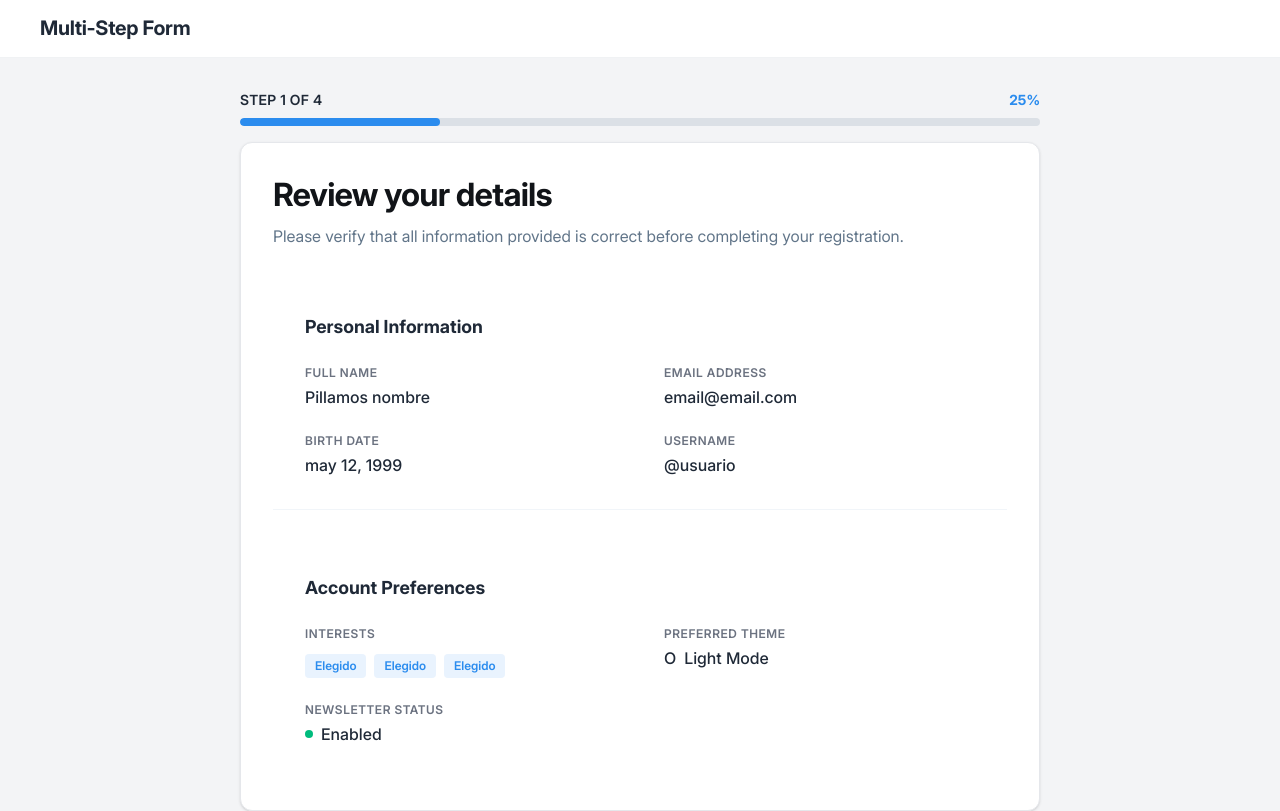
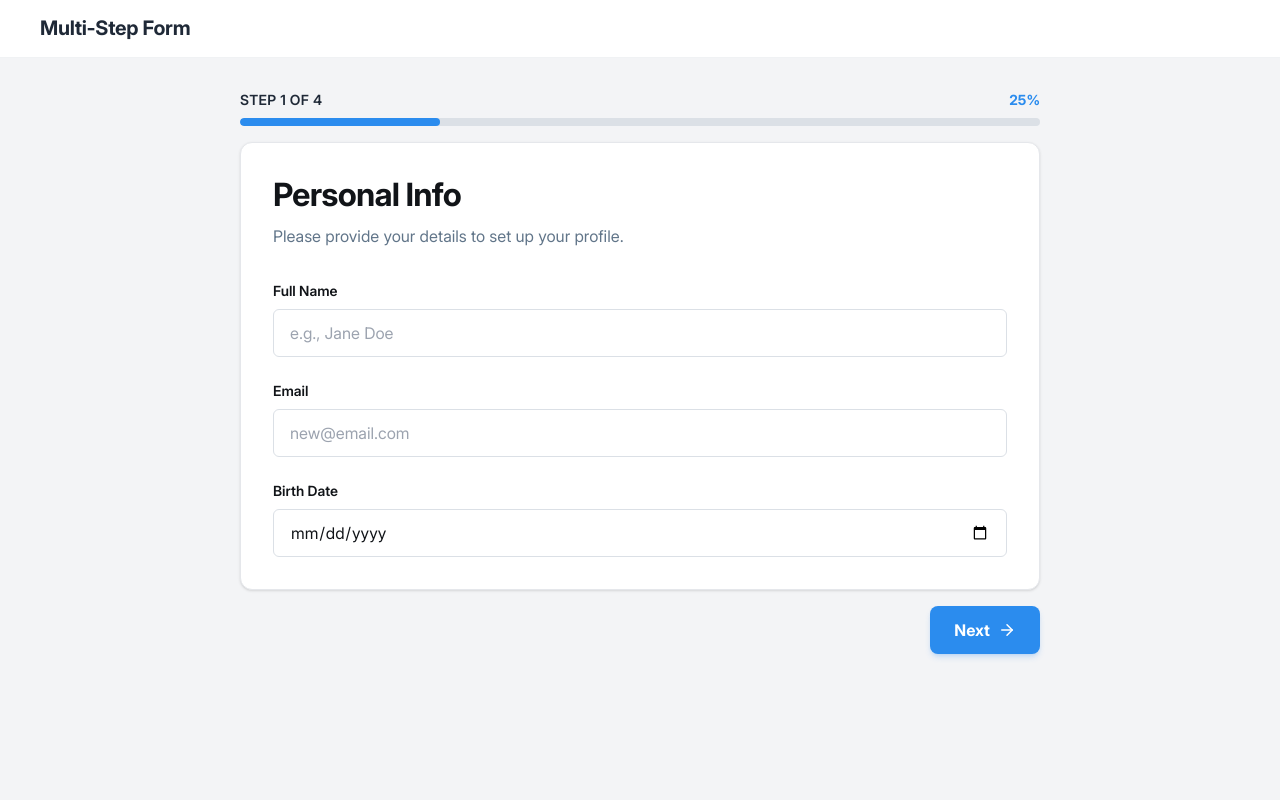
Before and after one commit to josegijon/Multi-Step-Form, a React (Vite) app: page / in a window 1280 px wide. Shown: the top 811 px of the page. Built offline with nearby package versions, Linux system fonts and the light colour scheme.

Commit message:
feat: implement form navigation logic with custom hook and update FormNavigation component

```diff
--- a/src/components/FormNavigation.tsx
+++ b/src/components/FormNavigation.tsx
@@ -3,9 +3,12 @@ import { TOTAL_STEPS } from "../constants/formSteps";
 
 interface Props {
     currentStep: number;
+    onPrevious: () => void;
+    onNext: () => void;
 }
 
-export const FormNavigation = ({ currentStep }: Props) => {
+export const FormNavigation = ({ currentStep, onPrevious, onNext }: Props) => {
+
     const hasPreviousStep = currentStep > 1;
     const isLastStep = currentStep === TOTAL_STEPS;
 
@@ -20,6 +23,7 @@ export const FormNavigation = ({ currentStep }: Props) => {
                     className="flex items-center gap-2 px-6 py-3 rounded-lg text-black-02 border border-[#e5e7eb] bg-white font-medium transition-colors cursor-pointer
                     hover:bg-slate-50"
                     type="button"
+                    onClick={onPrevious}
                 >
                     <ArrowLeft size={18} />
                     Previous
@@ -30,6 +34,7 @@ export const FormNavigation = ({ currentStep }: Props) => {
                 className="flex items-center gap-2 px-6 py-3 rounded-lg text-white bg-blue-primary font-bold shadow-md shadow-blue-primary/20 transition-all cursor-pointer
             hover:bg-[#1a7cd8] hover:-translate-y-px"
                 type={isLastStep ? 'submit' : 'button'}
+                onClick={onNext}
             >
                 {primaryLabel}
 
--- a/src/components/MultiStepForm.tsx
+++ b/src/components/MultiStepForm.tsx
@@ -5,21 +5,25 @@ import { Step2Professional } from "./steps/Step2Professional"
 import { Step3Preferences } from "./steps/Step3Preferences"
 import { Step4Summary } from "./steps/Step4Summary"
 import { Header } from './Header';
-import { useState } from "react"
+import { useFormNavigation } from "../hooks/useFormNavigation"
 
 export const MultiStepForm = () => {
 
-    const [currentStep, setCurrentStep] = useState(4);
+    const { currentStep, handlePreviousStep, handleNextStep } = useFormNavigation();
+
+    const steps = [
+        <Step1Personal />,
+        <Step2Professional />,
+        <Step3Preferences />,
+        <Step4Summary />
+    ]
 
     return (
         <main className="font-inter bg-[#f3f4f6] min-h-screen flex flex-col gap-4 pb-8">
             <Header />
             <ProgressBar />
-            {currentStep === 1 ? <Step1Personal /> : ''}
-            {currentStep === 2 ? <Step2Professional /> : ''}
-            {currentStep === 3 ? <Step3Preferences /> : ''}
-            {currentStep === 4 ? <Step4Summary /> : ''}
-            <FormNavigation currentStep={currentStep} />
+            {steps[currentStep - 1]}
+            <FormNavigation currentStep={currentStep} onPrevious={handlePreviousStep} onNext={handleNextStep} />
         </main>
     )
 }
--- /dev/null
+++ b/src/hooks/useFormNavigation.ts
@@ -0,0 +1,25 @@
+import { useState } from "react";
+import { TOTAL_STEPS } from "../constants/formSteps";
+
+export const useFormNavigation = () => {
+    const [currentStep, setCurrentStep] = useState(1);
+
+    const handlePreviousStep = () => {
+        setCurrentStep((prev) =>
+            prev > 1 ? prev - 1 : prev
+        );
+    };
+
+    const handleNextStep = () => {
+        setCurrentStep((prev) =>
+            prev < TOTAL_STEPS ? prev + 1 : prev
+        );
+    };
+
+    return {
+        currentStep,
+
+        handlePreviousStep,
+        handleNextStep
+    }
+}
```
